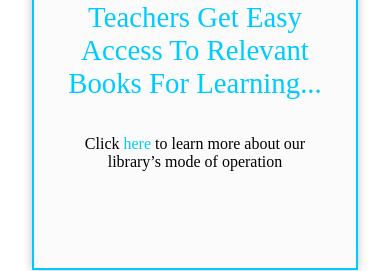
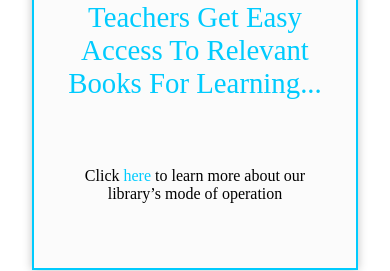
Before and after one commit to DTEQ46/E-Library, a Next.js app: page / in a window 390 px wide. Shown: the part 1160-1431 px from the top of the page. Built offline with nearby package versions, Linux system fonts and the light colour scheme; no server answers; some icons are missing.

Commit message:
Another(5)

```diff
--- a/styles/Purpose.module.css
+++ b/styles/Purpose.module.css
@@ -56,6 +56,6 @@
   }
   .p2 {
     font-size: 1rem;
-    top: 4rem;
+    top: 6rem;
   }
 }
```
